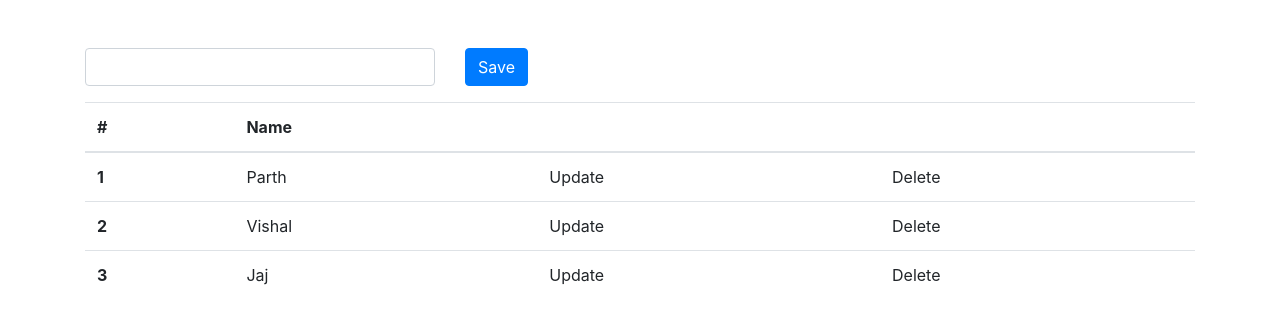
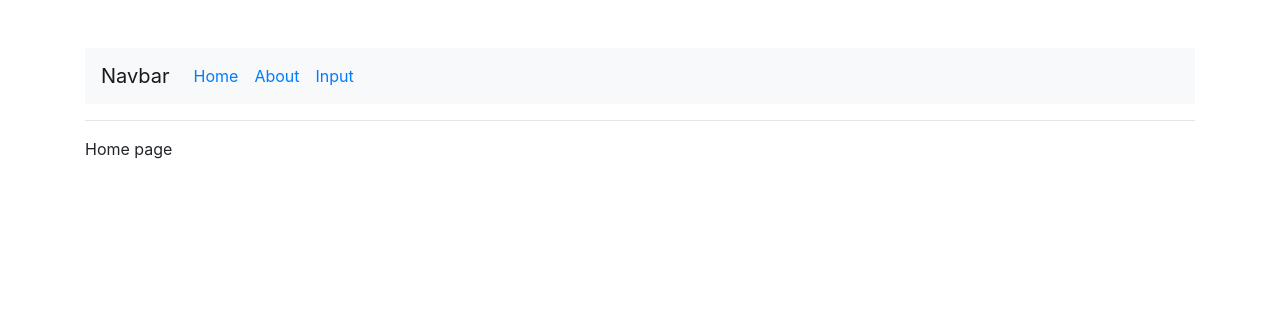
Before and after one commit to bacancy-parthsardhara/React-CRUD, a React (Create React App) app: page / in a window 1280 px wide. Shown: the top 324 px of the page. Built offline with nearby package versions, Linux system fonts and the light colour scheme.

Commit message:
Routing with new pages and input field in 1 component only

```diff
--- a/package.json
+++ b/package.json
@@ -8,6 +8,7 @@
     "@testing-library/user-event": "^7.1.2",
     "react": "^16.12.0",
     "react-dom": "^16.12.0",
+    "react-router-dom": "^5.1.2",
     "react-scripts": "3.3.0"
   },
   "scripts": {
--- a/src/App.js
+++ b/src/App.js
@@ -1,68 +1,49 @@
 import React, { Component } from 'react';
+import { BrowserRouter as Router, Switch, Route, Link } from "react-router-dom";
+import Home from './Component/Home/Home';
+import About from './Component/About/About';
 import Input from './Component/Input/Input';
 
 class App extends Component {
-  state = {
-    name: '',
-    list: [
-      { id: 1, name: 'Parth' },
-      { id: 2, name: 'Vishal' },
-      { id: 3, name: 'Jaj' },
-    ],
-    currentId: null
-  }
-
-  changeHandler = (event) => {
-    this.setState({ name: event.target.value });
-  }
-
-  buttonClickHandler = (data) => {
-    let updatedList = [...this.state.list];
-    const { list, currentId } = this.state;
-
-    if (this.state.currentId == null) {
-      this.setState({
-        name: '',
-        list: [...list, { id: updatedList.length + 1, name: data }],
-        currentId: null
-      });
-    } else {
-      list.forEach(element => {
-        if (element.id === currentId) {
-          return element.name = data;
-        }
-      });
-      this.setState({ list: list, name: '', currentId: null });
-    }
-  }
-
-  deleteClickHandler = (id) => {
-    let updatedList = [...this.state.list];
-    updatedList.forEach((element, index) => {
-      if (element.id === id) {
-        updatedList.splice(index, 1);
-      }
-    });
-    this.setState({ list: updatedList });
-  }
-
-  updateClickHandler = (id, name) => {
-    this.setState({ name: name, currentId: id });
-  }
-
 
   render() {
     return (
-      <div className="container mt-5">
-        <Input
-          userName={this.state.name}
-          listData={this.state.list}
-          change={this.changeHandler}
-          buttonClick={this.buttonClickHandler}
-          deleteClick={this.deleteClickHandler}
-          updateClick={this.updateClickHandler}
-          currentID={this.state.currentId}
-        ></Input>
+      <div>
+        <div className="container mt-5">
+          <Router>
+            <div>
+              <nav className="navbar navbar-expand-lg navbar-light bg-light">
+                <a className="navbar-brand" href="/">Navbar</a>
+                <button className="navbar-toggler" type="button" data-toggle="collapse" data-target="#navbarNav" aria-controls="navbarNav" aria-expanded="false" aria-label="Toggle navigation">
+                  <span className="navbar-toggler-icon"></span>
+                </button>
+                <div className="collapse navbar-collapse" id="navbarNav">
+                  <ul className="navbar-nav">
+                    <li className="nav-item active">
+                      <div className="nav-link"><Link to="/home">Home</Link></div>
+                    </li>
+                    <li className="nav-item">
+                      <div className="nav-link"><Link to="/about">About</Link></div>
+                    </li>
+                    <li className="nav-item">
+                      <div className="nav-link"><Link to="/input">Input</Link></div>
+                    </li>
+                  </ul>
+                </div>
+              </nav>
+
+              <hr />
+
+              <Switch>
+                <Route exact path="/"><Home /></Route>
+                <Route path="/home"><Home /></Route>
+                <Route path="/about"><About /></Route>
+                <Route path="/input"><Input /></Route>
+                <Route path="**"><Home /></Route>
+              </Switch>
+            </div>
+          </Router>
+        </div>
       </div>
     );
   }
--- /dev/null
+++ b/src/Component/About/About.js
@@ -0,0 +1,11 @@
+import React from 'react';
+
+const About = (props) => {
+  return (
+    <div>
+      <p>About page</p>
+    </div>
+  )
+}
+
+export default About;
--- /dev/null
+++ b/src/Component/Home/Home.js
@@ -0,0 +1,11 @@
+import React from 'react';
+
+const Home = (props) => {
+  return (
+    <div>
+      <p>Home page</p>
+    </div>
+  )
+}
+
+export default Home;
--- a/src/Component/Input/Input.js
+++ b/src/Component/Input/Input.js
@@ -1,17 +1,65 @@
-import React from 'react';
+import React, { Component } from 'react'
 
-const Input = (props) => {
-  let buttonName = 'Save';
-  props.currentID == null ? buttonName = 'Save' : buttonName = 'Update';
+class Input extends Component {
+  // let buttonName = 'Save';
+  // props.currentID == null ? buttonName = 'Save' : buttonName = 'Update';
+  state = {
+    name: '',
+    list: [
+      { id: 1, name: 'Parth' },
+      { id: 2, name: 'Vishal' },
+      { id: 3, name: 'Jaj' },
+    ],
+    currentId: null,
+    buttonName: 'Save'
+  }
 
+  changeHandler = (event) => {
+    this.setState({ name: event.target.value });
+  }
+
+  buttonClickHandler = (data) => {
+    let updatedList = [...this.state.list];
+    const { list, currentId } = this.state;
+
+    if (this.state.currentId == null) {
+      this.setState({
+        name: '',
+        list: [...list, { id: updatedList.length + 1, name: data }],
+        currentId: null,
+      });
+    } else {
+      list.forEach(element => {
+        if (element.id === currentId) {
+          return element.name = data;
+        }
+      });
+      this.setState({ list: list, name: '', currentId: null, buttonName: 'Save' });
+    }
+  }
+
+  deleteClickHandler = (id) => {
+    let updatedList = [...this.state.list];
+    updatedList.forEach((element, index) => {
+      if (element.id === id) {
+        updatedList.splice(index, 1);
+      }
+    });
+    this.setState({ list: updatedList });
+  }
+
+  updateClickHandler = (id, name) => {
+    this.setState({ name: name, currentId: id, buttonName: 'Update' });
+  }
+  render() {
     return (
       <div>
         <div className="row mb-3">
-        <div className="col-md-4">
-          <input className="form-control" type="text" value={props.userName} onChange={props.change} />
+          <div className="col-8">
+            <input className="form-control" type="text" value={this.state.name} onChange={this.changeHandler} />
           </div>
-        <div className="col-md-4">
-          <button className="btn btn-primary" onClick={() => props.buttonClick(props.userName)}>{buttonName}</button>
+          <div className="col-4">
+            <button className="btn btn-primary" onClick={() => this.buttonClickHandler(this.state.name)}>{this.state.buttonName}</button>
           </div>
         </div>
         <div>
@@ -26,21 +74,22 @@ const Input = (props) => {
               </tr>
             </thead>
             <tbody>
-            {props.listData.map((list, index) => {
+              {this.state.list.map((list, index) => {
                 return (
                   <tr key={list.id}>
                     <th scope="row">{list.id}</th>
                     <td>{list.name}</td>
-                  <td onClick={() => props.updateClick(list.id, list.name)}>Update</td>
-                  <td onClick={() => props.deleteClick(list.id)}>Delete</td>
+                    <td onClick={() => this.updateClickHandler(list.id, list.name)}>Update</td>
+                    <td onClick={() => this.deleteClickHandler(list.id)}>Delete</td>
                   </tr>
                 )
               })}
             </tbody>
           </table>
         </div>
-    </div>
+      </div >
     );
+  }
 }
 
 export default Input;
```
Also changed, not shown: 1 other file (tests, documents, lock files or other folders). Lines whose indentation alone changed are shown as unchanged.
